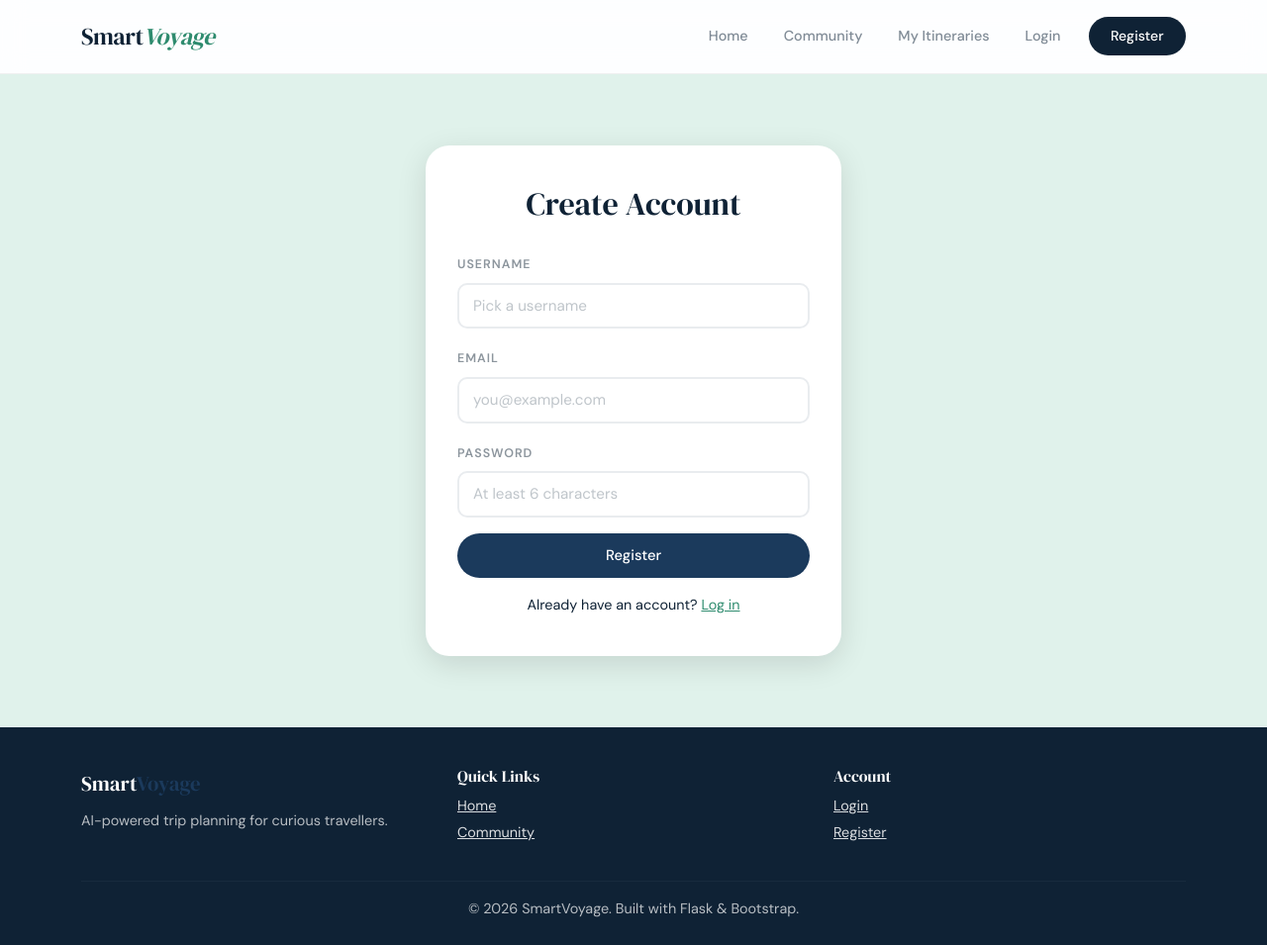
After one commit to sduproy/CITS3403-Project, a Flask app: page /register in a window 1280 px wide. The commit adds this page. Shown: the whole page at 99% size. Run offline with Flask 3, Linux system fonts and the light colour scheme.

Commit message:
add: register page + route with server-side validation (M2 auth)
- templates/register.html: tp-auth-card form extending base.html,
  uses tp-input / btn-tp-coral classes; preserves username/email on error
- routes.py: GET/POST /register; validates length, allowed chars, email
  shape, password min-length; catches sqlite3.IntegrityError for
  duplicate username/email; werkzeug.security hashes the password
- base.html: wire navbar + footer "Register" links to main.register

Redirects to index with a success flash for now; M3 will switch the
target to /login once that route exists.

```diff
--- a/routes.py
+++ b/routes.py
@@ -1,4 +1,9 @@
-from flask import Blueprint, render_template
+import sqlite3
+
+from flask import Blueprint, flash, redirect, render_template, request, url_for
+from werkzeug.security import generate_password_hash
+
+from db import get_db
 
 main = Blueprint("main", __name__)
 
@@ -13,8 +18,45 @@ def community():
     return render_template("Popular.html")
 
 
+@main.route("/register", methods=("GET", "POST"))
+def register():
+    if request.method == "POST":
+        username = request.form.get("username", "").strip()
+        email = request.form.get("email", "").strip().lower()
+        password = request.form.get("password", "")
+
+        error = None
+        if not username or len(username) < 3 or len(username) > 30:
+            error = "Username must be between 3 and 30 characters."
+        elif not username.replace("_", "").isalnum():
+            error = "Username may only contain letters, numbers, and underscores."
+        elif not email or "@" not in email:
+            error = "A valid email is required."
+        elif len(password) < 6:
+            error = "Password must be at least 6 characters."
+
+        if error is None:
+            conn = get_db()
+            try:
+                conn.execute(
+                    "INSERT INTO users (username, email, password_hash)"
+                    " VALUES (?, ?, ?)",
+                    (username, email, generate_password_hash(password)),
+                )
+                conn.commit()
+            except sqlite3.IntegrityError:
+                error = "That username or email is already registered."
+            else:
+                flash("Account created — please log in.", "success")
+                return redirect(url_for("main.index"))
+
+        flash(error, "error")
+
+    return render_template("register.html")
+
+
 # Route stubs to add as features land:
-#   /register, /login, /logout             (auth)
-#   /dashboard                             (user's saved itineraries)
-#   /itinerary/new, /itinerary/<int:id>    (AI generation + detail page)
-#   /admin, /admin/users, /admin/itineraries  (admin dashboard)
+#   /login, /logout                          (M3)
+#   /dashboard                               (M4 — user's saved itineraries)
+#   /admin                                   (M5 — admin dashboard)
+#   /itinerary/new, /itinerary/<int:id>      (AI generation + detail page)
--- a/templates/base.html
+++ b/templates/base.html
@@ -25,7 +25,7 @@
         <li class="nav-item"><a class="nav-link {% if request.endpoint == 'main.community' %}active{% endif %}" href="{{ url_for('main.community') }}">Community</a></li>
         <li class="nav-item"><a class="nav-link" href="#">My Itineraries</a></li>
         <li class="nav-item"><a class="nav-link" href="#">Login</a></li>
-        <li class="nav-item ms-lg-2"><a class="btn btn-tp-dark" href="#">Register</a></li>
+        <li class="nav-item ms-lg-2"><a class="btn btn-tp-dark" href="{{ url_for('main.register') }}">Register</a></li>
       </ul>
     </div>
   </div>
@@ -58,7 +58,7 @@
       <div class="col-md-4 mb-3">
         <h6 class="text-white mb-2">Account</h6>
         <a href="#" class="d-block mb-1">Login</a>
-        <a href="#" class="d-block mb-1">Register</a>
+        <a href="{{ url_for('main.register') }}" class="d-block mb-1">Register</a>
       </div>
     </div>
     <hr style="border-color:rgba(255,255,255,0.15);">
--- /dev/null
+++ b/templates/register.html
@@ -0,0 +1,41 @@
+{% extends "base.html" %}
+
+{% block title %}Create Account · SmartVoyage{% endblock %}
+
+{% block content %}
+<section class="tp-section tp-bg-teal-lt">
+  <div class="container">
+    <div class="d-flex justify-content-center">
+      <div class="tp-auth-card">
+        <h2>Create Account</h2>
+        <form method="POST" action="{{ url_for('main.register') }}" novalidate>
+          <div class="mb-3">
+            <label for="username" class="form-label" style="font-weight:600; font-size:0.78rem; text-transform:uppercase; letter-spacing:0.08em; color:var(--tp-gray-500);">Username</label>
+            <input type="text" id="username" name="username"
+                   class="form-control tp-input" required minlength="3" maxlength="30"
+                   placeholder="Pick a username"
+                   value="{{ request.form.username or '' }}">
+          </div>
+          <div class="mb-3">
+            <label for="email" class="form-label" style="font-weight:600; font-size:0.78rem; text-transform:uppercase; letter-spacing:0.08em; color:var(--tp-gray-500);">Email</label>
+            <input type="email" id="email" name="email"
+                   class="form-control tp-input" required
+                   placeholder="you@example.com"
+                   value="{{ request.form.email or '' }}">
+          </div>
+          <div class="mb-3">
+            <label for="password" class="form-label" style="font-weight:600; font-size:0.78rem; text-transform:uppercase; letter-spacing:0.08em; color:var(--tp-gray-500);">Password</label>
+            <input type="password" id="password" name="password"
+                   class="form-control tp-input" required minlength="6"
+                   placeholder="At least 6 characters">
+          </div>
+          <button type="submit" class="btn btn-tp-coral w-100 mb-3">Register</button>
+          <p class="text-center mb-0" style="font-size:0.9rem;">
+            Already have an account? <a href="#">Log in</a>
+          </p>
+        </form>
+      </div>
+    </div>
+  </div>
+</section>
+{% endblock %}
```
